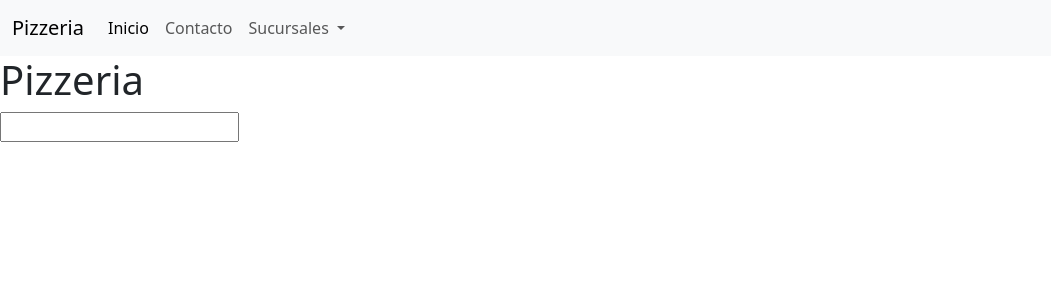
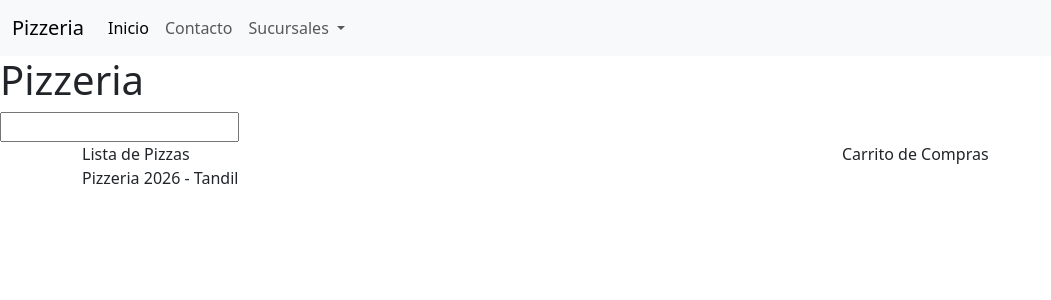
Before and after one commit to Juanma-J-13/pizzeria, an Angular app: page / in a window 1280 px wide. Shown: the top 300 px of the page, without its empty margins (0-1051 px from the left). Built offline with nearby package versions, Linux system fonts and the light colour scheme.

Commit message:
Inclusión de bootstrap

```diff
--- a/src/app/app.html
+++ b/src/app/app.html
@@ -7,7 +7,7 @@
     <div class="collapse navbar-collapse" id="navbarNavDropdown">
       <ul class="navbar-nav">
         <li class="nav-item">
-          <a class="nav-link active" aria-current="page" href="#">Inicio</a>
+          <a class="nav-link active" aria-current="page" href="../index.html">Inicio</a>
         </li>
         <li class="nav-item">
           <a class="nav-link" href="#">Contacto</a>
@@ -34,3 +34,10 @@
     type="text"
     (input)="cambiarTitulo(titulo.value)">
 </div>
+<div class="container">
+  <div class="row">
+    <div class="col-8">Lista de Pizzas</div>
+    <div class="col-4">Carrito de Compras</div>
+</div>
+
+<footer>{{ title() }} 2026 - Tandil</footer>
--- a/src/index.html
+++ b/src/index.html
@@ -10,5 +10,8 @@
 </head>
 <body>
   <app-root></app-root>
+
+  <script src="https://cdn.jsdelivr.net/npm/bootstrap@5.3.8/dist/js/bootstrap.bundle.min.js" integrity="sha384-FKyoEForCGlyvwx9Hj09JcYn3nv7wiPVlz7YYwJrWVcXK/BmnVDxM+D2scQbITxI" crossorigin="anonymous"></script>
+
 </body>
 </html>
```
